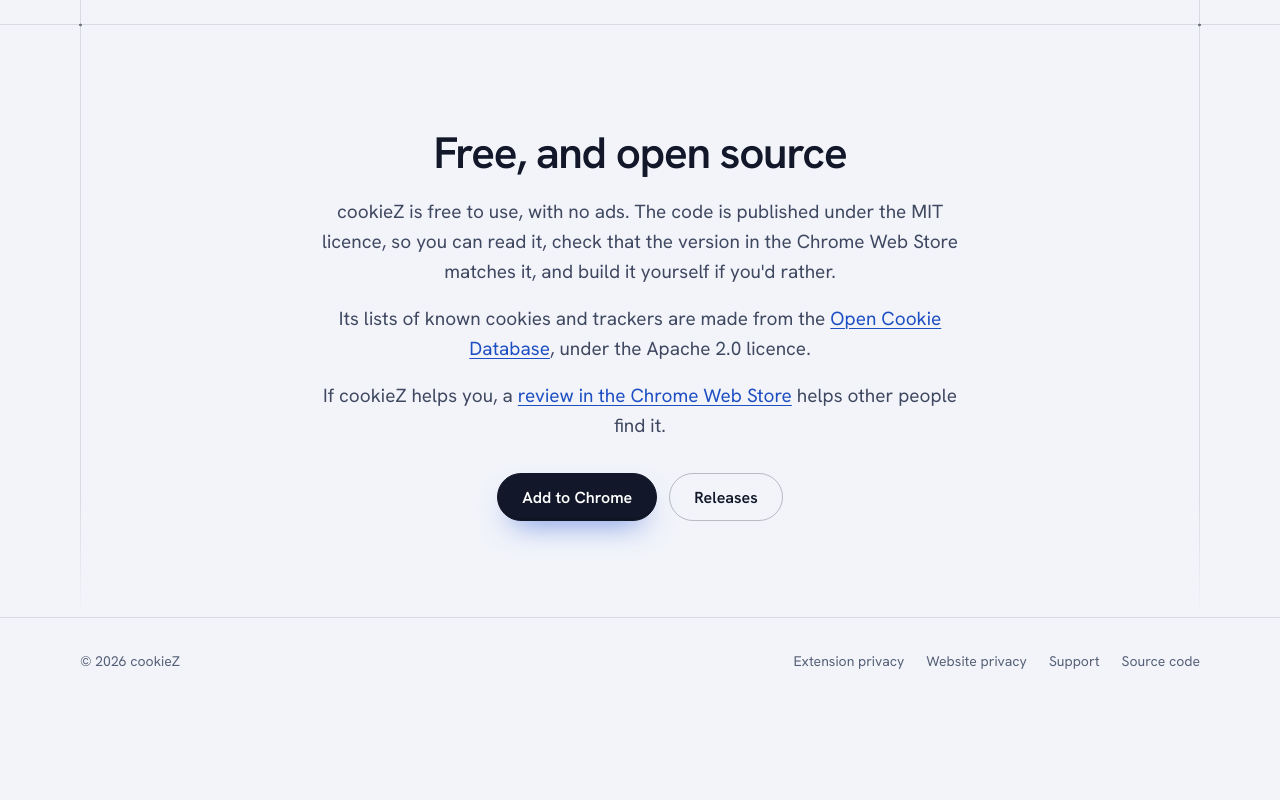
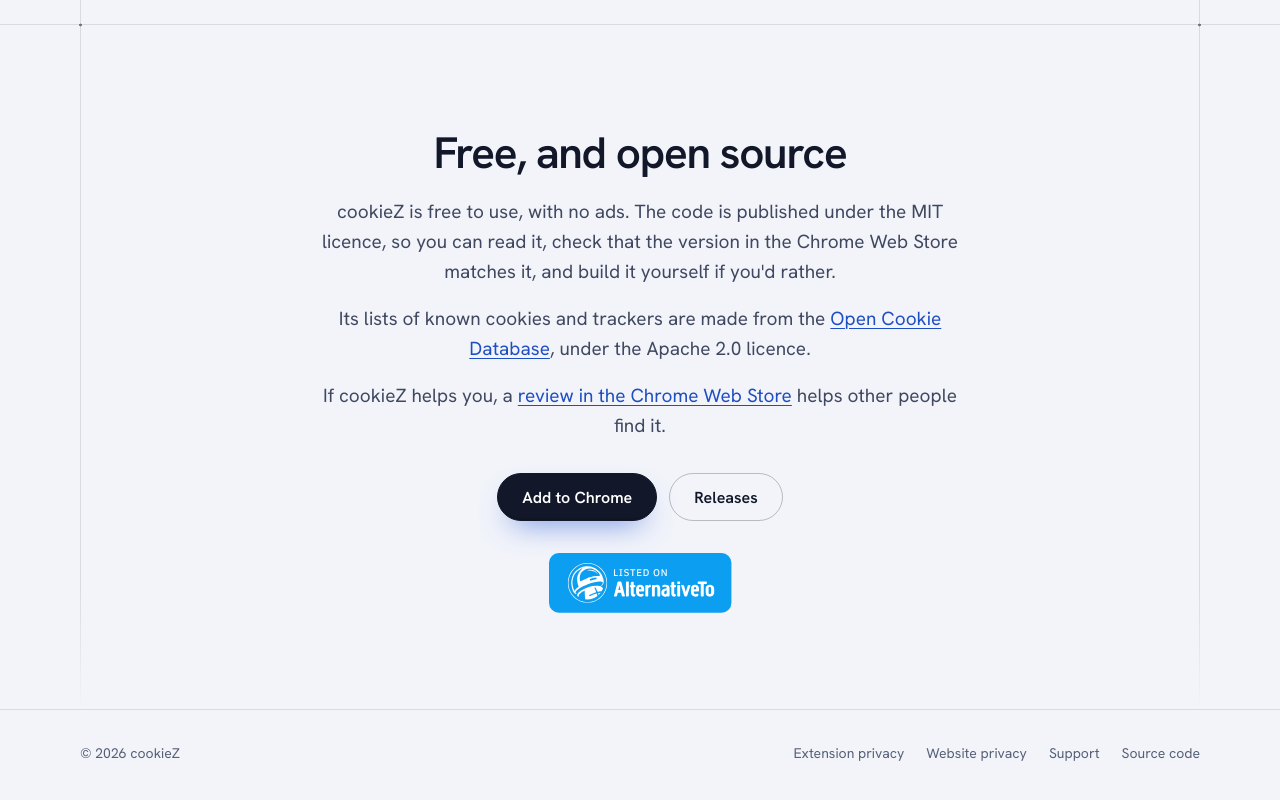
Before and after one commit to mwc0/cookie-manager, a browser extension: page docs/index.html in a window 1280 px wide. Shown: the part 6720-7520 px from the top of the page. Before the commit the page ends 7441 px from the top, so only its background shows below. Drawn offline with Linux system fonts and the light colour scheme.

Commit message:
Site: the AlternativeTo badge, hosted here

```diff
--- a/docs/index.html
+++ b/docs/index.html
@@ -367,6 +367,8 @@
           <a class="button" href="https://chromewebstore.google.com/detail/cookiez-cookie-editor/ceonoigjmjpfhkiokodcnhneecfhfokb">Add to Chrome</a>
           <a class="button secondary" href="https://github.com/mwc0/cookie-manager/releases">Releases</a>
         </div>
+        <!-- A copy kept here, so the page loads nothing from another server. -->
+        <div class="actions"><a href="https://alternativeto.net/software/cookiez/about/"><img src="images/alternativeto-badge.svg" alt="cookieZ on AlternativeTo" width="183" height="59"></a></div>
       </div>
     </section>
   </main>
```
Also changed, not shown: docs/images/alternativeto-badge.svg (added).
